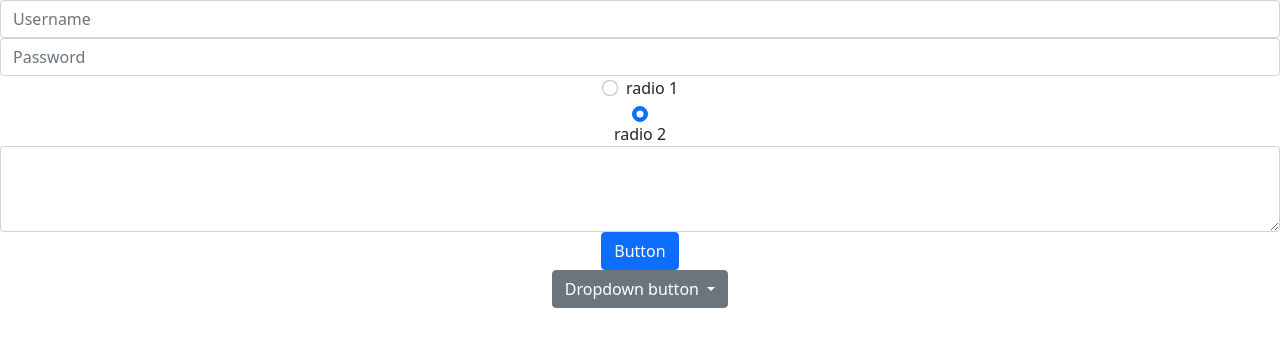
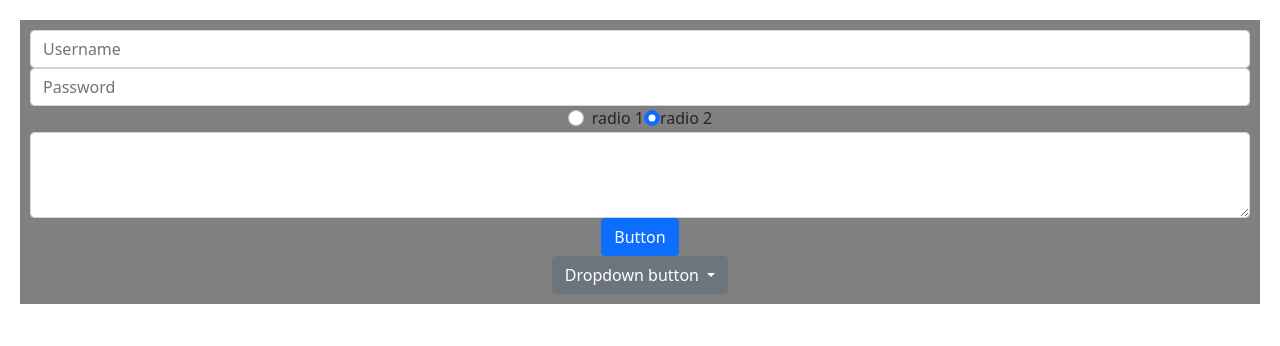
Before and after one commit to stovet/bootstrap-ex, a plain HTML site: page index.html in a window 1280 px wide. Drawn offline with nearby package versions, Linux system fonts and the light colour scheme.

Commit message:
background color

```diff
--- a/index.html
+++ b/index.html
@@ -12,19 +12,21 @@
     <form action="#">
         <input type="text" class="form-control" placeholder="Username" aria-label="Username" aria-describedby="basic-addon1">
         <input type="password" class="form-control" placeholder="Password" aria-label="Password" aria-describedby="basic-addon2">
+        <div id="radio-left">
         <div class="form-check">
             <input class="form-check-input radio"  type="radio" name="flexRadioDefault" id="flexRadioDefault1">
             <label class="form-check-label radio" for="flexRadioDefault1">
               radio 1
             </label>
           </div>
-          <!-- <div class="form-check"> -->
+
             <input class="form-check-input radio" type="radio" name="flexRadioDefault" id="flexRadioDefault2" checked>
             <label class="form-check-label radio" for="flexRadioDefault2">
             radio 2
             </label>
+            </div>
             <textarea class="form-control" id="exampleFormControlTextarea1" rows="3"></textarea>
-          <!-- </div> -->
+
           <button class="btn btn-primary" type="submit">Button</button>
           <div class="dropdown">
             <button class="btn btn-secondary dropdown-toggle" type="button" id="dropdownMenuButton1" data-bs-toggle="dropdown" aria-expanded="false">
--- a/style.css
+++ b/style.css
@@ -3,8 +3,12 @@ form {
     flex-direction: column;
     justify-content: center;
     align-items: center;
+    background-color: gray;
+    margin: 20px;
+    padding: 10px;
 }
-.radio {
+#radio-left {
     display: flex;
-    justify-content: flex-start;
+
+    justify-content: space-between;
 }
```
